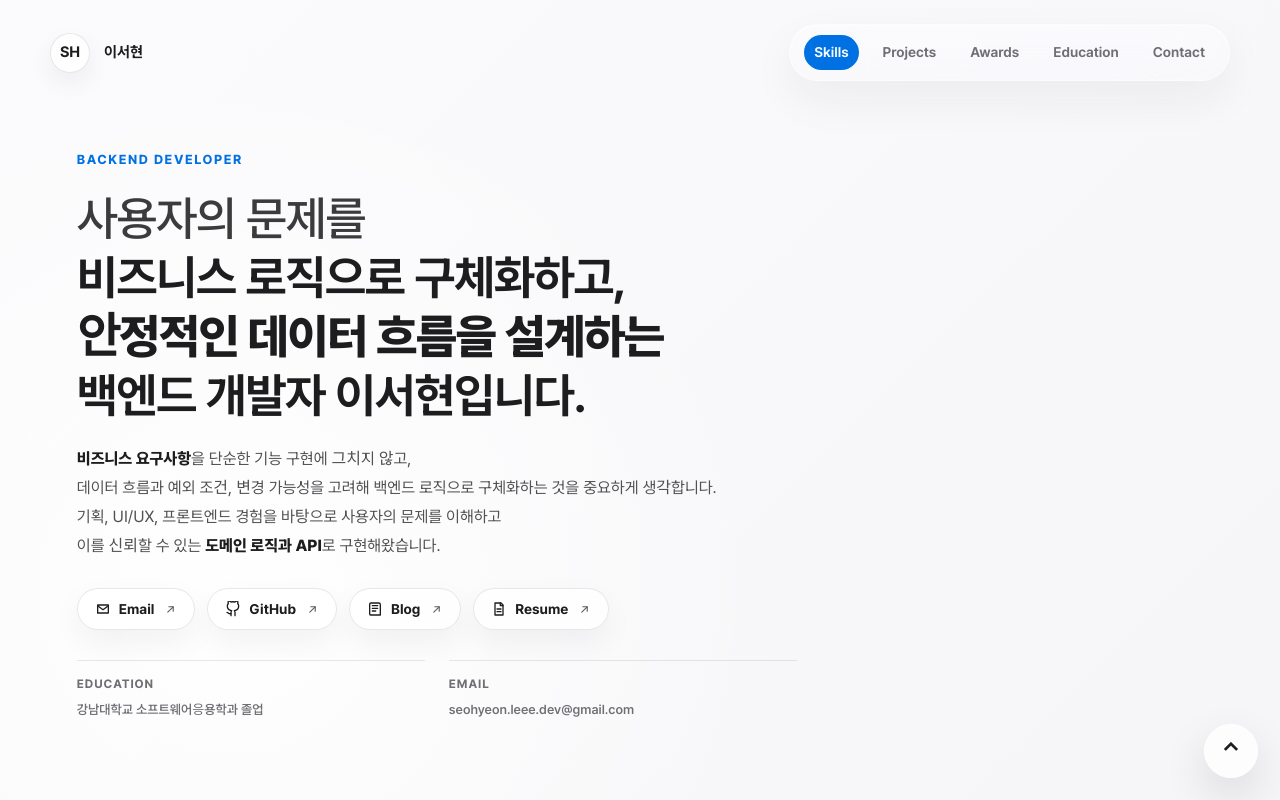
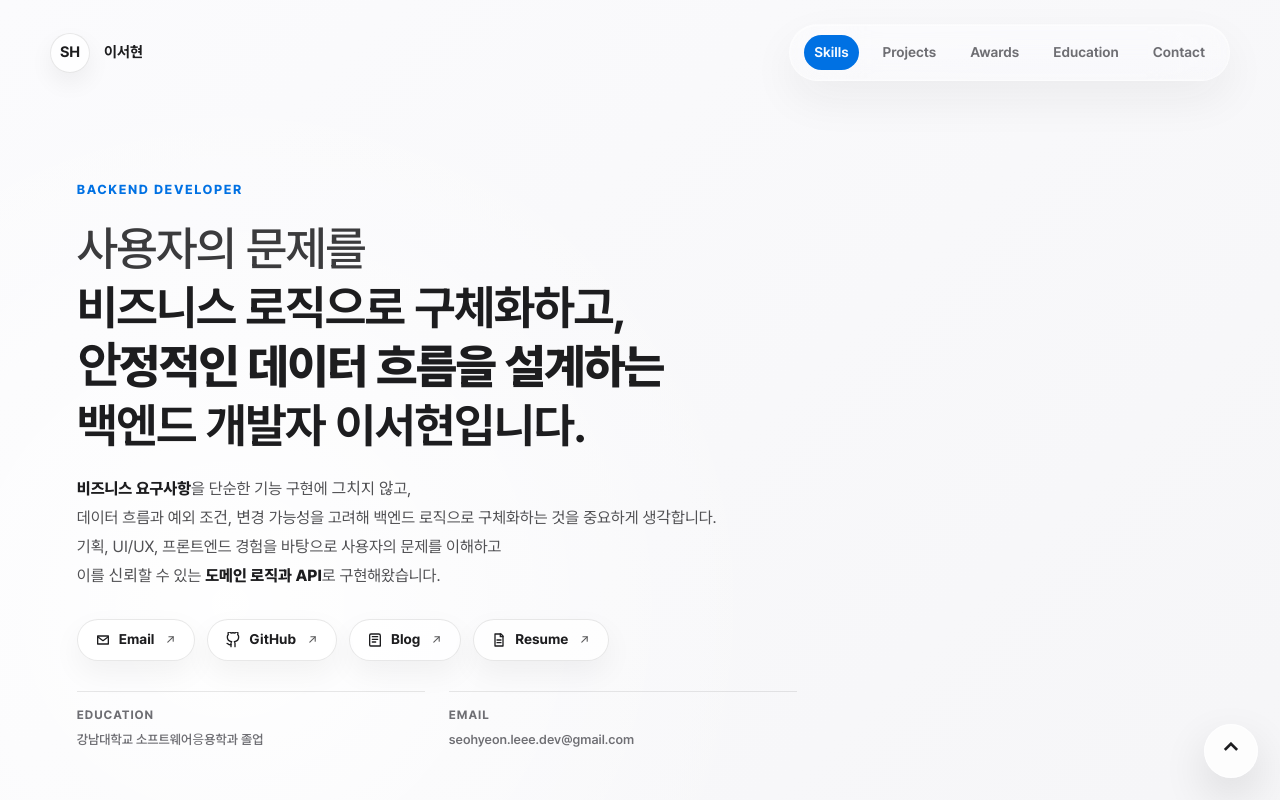
Before and after one commit to mynameisseohyeon/mynameisseohyeon.github.io, a plain HTML site: page index.html in a window 1280 px wide. Shown: the top 800 px of the page. Drawn offline with Linux system fonts and the light colour scheme.

Commit message:
Keep main skills below the first desktop screen

```diff
--- a/assets/css/portfolio.css
+++ b/assets/css/portfolio.css
@@ -2509,6 +2509,10 @@ dd {
 }
 
 @media (min-width: 821px) {
+  .hero {
+    min-height: calc(100svh - 24px);
+  }
+
   .resume-hero {
     min-height: calc(100svh + 24px);
     align-content: start;
```
